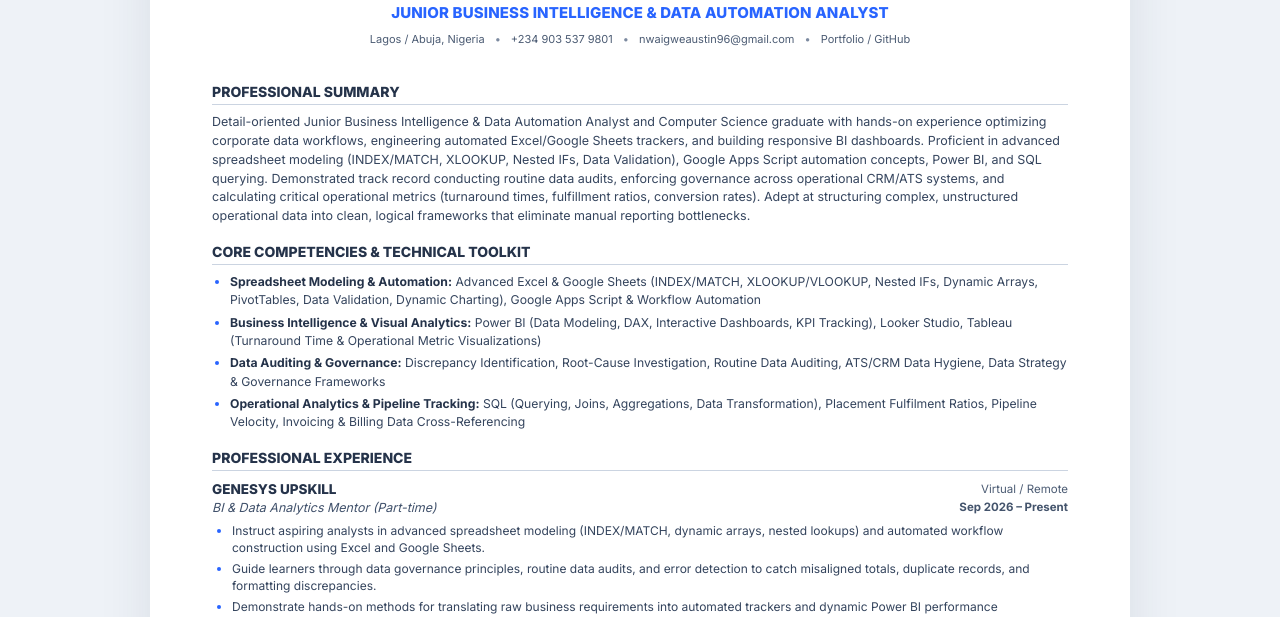
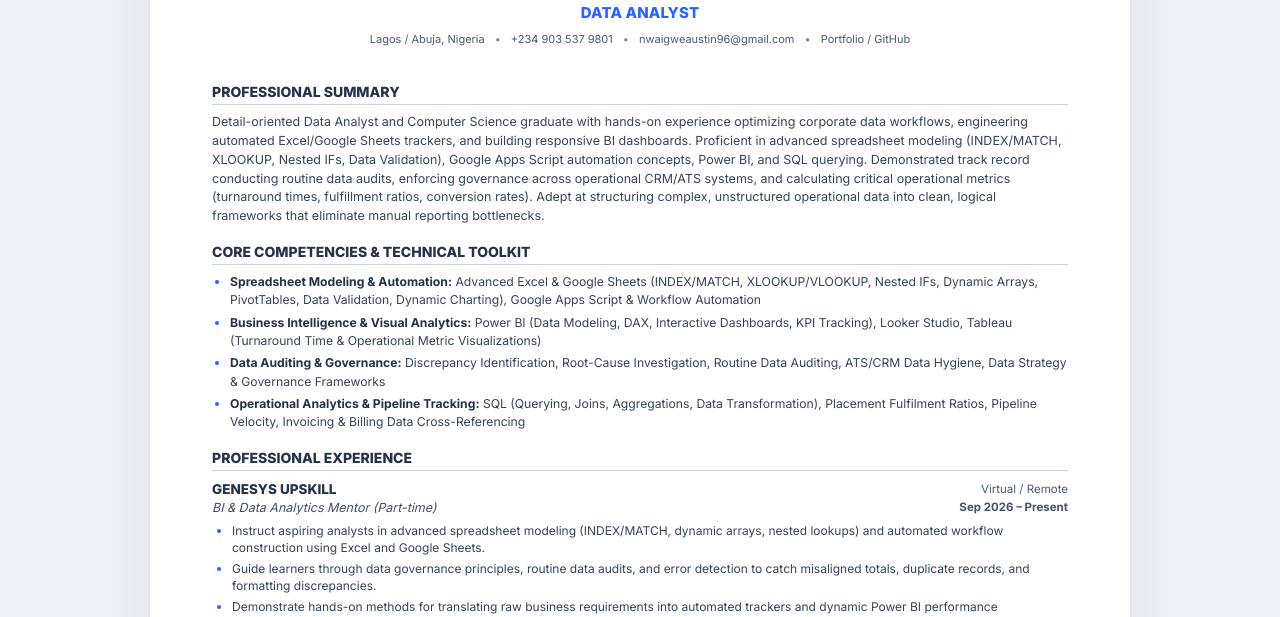
Before and after one commit to Ocyter/Ecommerce-Customer-Analysis, a plain HTML site: page resume.html in a window 1280 px wide. Shown: the part 177-794 px from the top of the page. Drawn offline with Linux system fonts and the light colour scheme.

Commit message:
Change resume title to Data Analyst

```diff
--- a/resume.html
+++ b/resume.html
@@ -3,7 +3,7 @@
 <head>
 <meta charset="utf-8">
 <meta name="viewport" content="width=device-width,initial-scale=1">
-<title>Osita Nwaigwe | Junior BI & Data Automation Analyst</title>
+<title>Osita Nwaigwe | Data Analyst</title>
 <link rel="preconnect" href="https://fonts.googleapis.com">
 <link rel="preconnect" href="https://fonts.gstatic.com" crossorigin>
 <link href="https://fonts.googleapis.com/css2?family=Inter:wght@400;500;600;700;800&display=swap" rel="stylesheet">
@@ -38,10 +38,10 @@ a{color:inherit;text-decoration:none}
 <main class="cv-page">
 <header class="cv-header">
 <h1>OSITA NWAIGWE</h1>
-<h2>JUNIOR BUSINESS INTELLIGENCE &amp; DATA AUTOMATION ANALYST</h2>
+<h2>DATA ANALYST</h2>
 <div class="contact"><span>Lagos / Abuja, Nigeria</span><span>+234 903 537 9801</span><span>nwaigweaustin96@gmail.com</span><span>Portfolio / GitHub</span></div>
 </header>
-<section class="section"><h3>PROFESSIONAL SUMMARY</h3><p class="summary">Detail-oriented Junior Business Intelligence &amp; Data Automation Analyst and Computer Science graduate with hands-on experience optimizing corporate data workflows, engineering automated Excel/Google Sheets trackers, and building responsive BI dashboards. Proficient in advanced spreadsheet modeling (INDEX/MATCH, XLOOKUP, Nested IFs, Data Validation), Google Apps Script automation concepts, Power BI, and SQL querying. Demonstrated track record conducting routine data audits, enforcing governance across operational CRM/ATS systems, and calculating critical operational metrics (turnaround times, fulfillment ratios, conversion rates). Adept at structuring complex, unstructured operational data into clean, logical frameworks that eliminate manual reporting bottlenecks.</p></section>
+<section class="section"><h3>PROFESSIONAL SUMMARY</h3><p class="summary">Detail-oriented Data Analyst and Computer Science graduate with hands-on experience optimizing corporate data workflows, engineering automated Excel/Google Sheets trackers, and building responsive BI dashboards. Proficient in advanced spreadsheet modeling (INDEX/MATCH, XLOOKUP, Nested IFs, Data Validation), Google Apps Script automation concepts, Power BI, and SQL querying. Demonstrated track record conducting routine data audits, enforcing governance across operational CRM/ATS systems, and calculating critical operational metrics (turnaround times, fulfillment ratios, conversion rates). Adept at structuring complex, unstructured operational data into clean, logical frameworks that eliminate manual reporting bottlenecks.</p></section>
 <section class="section"><h3>CORE COMPETENCIES &amp; TECHNICAL TOOLKIT</h3><ul class="toolkit">
 <li><strong>Spreadsheet Modeling &amp; Automation:</strong> Advanced Excel &amp; Google Sheets (INDEX/MATCH, XLOOKUP/VLOOKUP, Nested IFs, Dynamic Arrays, PivotTables, Data Validation, Dynamic Charting), Google Apps Script &amp; Workflow Automation</li>
 <li><strong>Business Intelligence &amp; Visual Analytics:</strong> Power BI (Data Modeling, DAX, Interactive Dashboards, KPI Tracking), Looker Studio, Tableau (Turnaround Time &amp; Operational Metric Visualizations)</li>
```
